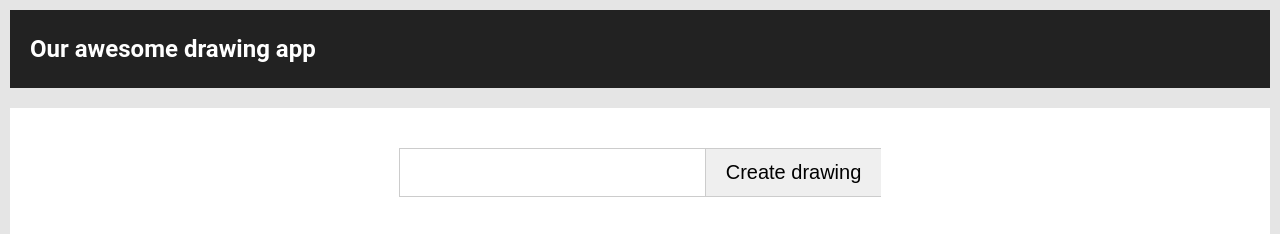
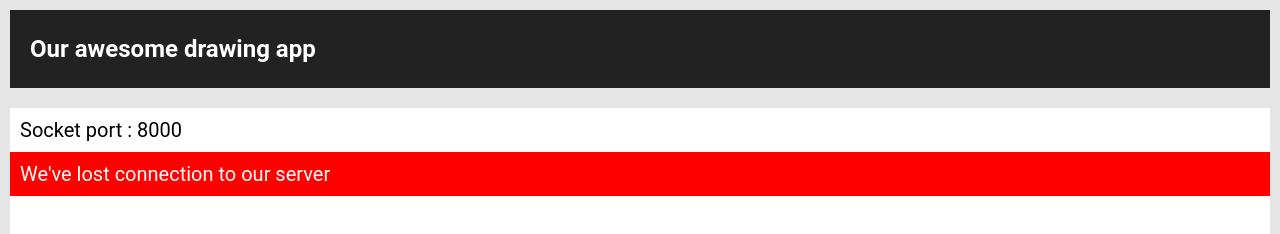
Before and after one commit to IbrahimSassi/realtime-whiteboard-react, a React (Create React App) app in the folder client/: page / in a window 1280 px wide. Shown: the top 234 px of the page. Built offline with nearby package versions, Linux system fonts and the light colour scheme; no server answers.

Commit message:
connecting to different ports + handling disconnecting

```diff
--- a/client/src/App.js
+++ b/client/src/App.js
@@ -3,6 +3,7 @@
 import DrawingForm from './components/DrawingForm';
 import DrawingList from './components/DrawingList';
 import Drawing from './components/Drawing';
+import Connection from './components/Connection';
 
 
 class App extends Component {
@@ -42,6 +43,7 @@
                 <div className="App-header">
                     <h2>Our awesome drawing app</h2>
                 </div>
+                <Connection></Connection>
                 {ctrl}
 
             </div>
--- a/client/src/api.js
+++ b/client/src/api.js
@@ -2,7 +2,8 @@
 import Rx from 'rxjs/Rx'
 
 
-const socket = openSocket.connect('http://localhost:8000');
+const port = parseInt(window.location.search.replace('?', ''), 10) || 8000
+const socket = openSocket.connect(`http://localhost:${port}`);
 
 
 function subscribeToDrawings(cb) {
@@ -40,9 +41,26 @@
     socket.emit('subscribeToDrawingLines', drawingId)
 }
 
+
+function subscribeToConnectionEvent(cb) {
+    socket.on('connect', () => cb({
+        state: 'connected',
+        port
+    }))
+    socket.on('disconnect', () => cb({
+        state: 'disconnected',
+        port
+    }))
+    socket.on('connect_error', () => cb({
+        state: 'disconnected',
+        port
+    }))
+}
+
 export {
     subscribeToDrawings,
     createdDrawing,
     publishLine,
-    subscribeToDrawingLines
+    subscribeToDrawingLines,
+    subscribeToConnectionEvent
 };
--- /dev/null
+++ b/client/src/components/Connection.js
@@ -0,0 +1,52 @@
+import React, {Component} from 'react'
+import {subscribeToConnectionEvent} from '../api'
+
+class Connection extends Component {
+
+    constructor(props) {
+        super(props);
+
+        this.state = {
+            connectionState: 'connecting'
+        }
+
+        subscribeToConnectionEvent(({
+                                        state: connectionState,
+                                        port
+                                    }) => {
+            this.setState({
+                connectionState,
+                port
+            })
+        })
+    }
+
+    render() {
+        let content = null;
+
+        if (this.state.connectionState === 'disconnected') {
+            content = (
+                <div className='Connection-error'>
+                    We've lost connection to our server
+                </div>
+            )
+        }
+        if (this.state.connectionState === 'connecting') {
+            content = (
+                <div>
+                    Connecting
+                </div>
+            )
+        }
+
+        return <div className="Connection">
+            <div className="Connection-port">
+                Socket port : {this.state.port}
+            </div>
+            {content}
+        </div>
+    }
+}
+
+
+export default Connection;
--- a/client/src/components/Drawing.js
+++ b/client/src/components/Drawing.js
@@ -34,7 +34,7 @@
         return (
             this.props.drawing ? (
                 <div className="Drawing">
-                    <div className="Drawing-title">{this.props.drawing.name}</div>
+                    <div className="Drawing-title">{this.props.drawing.name} {this.state.lines.length}</div>
                     <Canvas drawingEnabled={true}
                             onDraw={this.handleDraw}
                             lines={this.state.lines}
```
Also changed, not shown: 1 other file (tests, documents, lock files or other folders).
